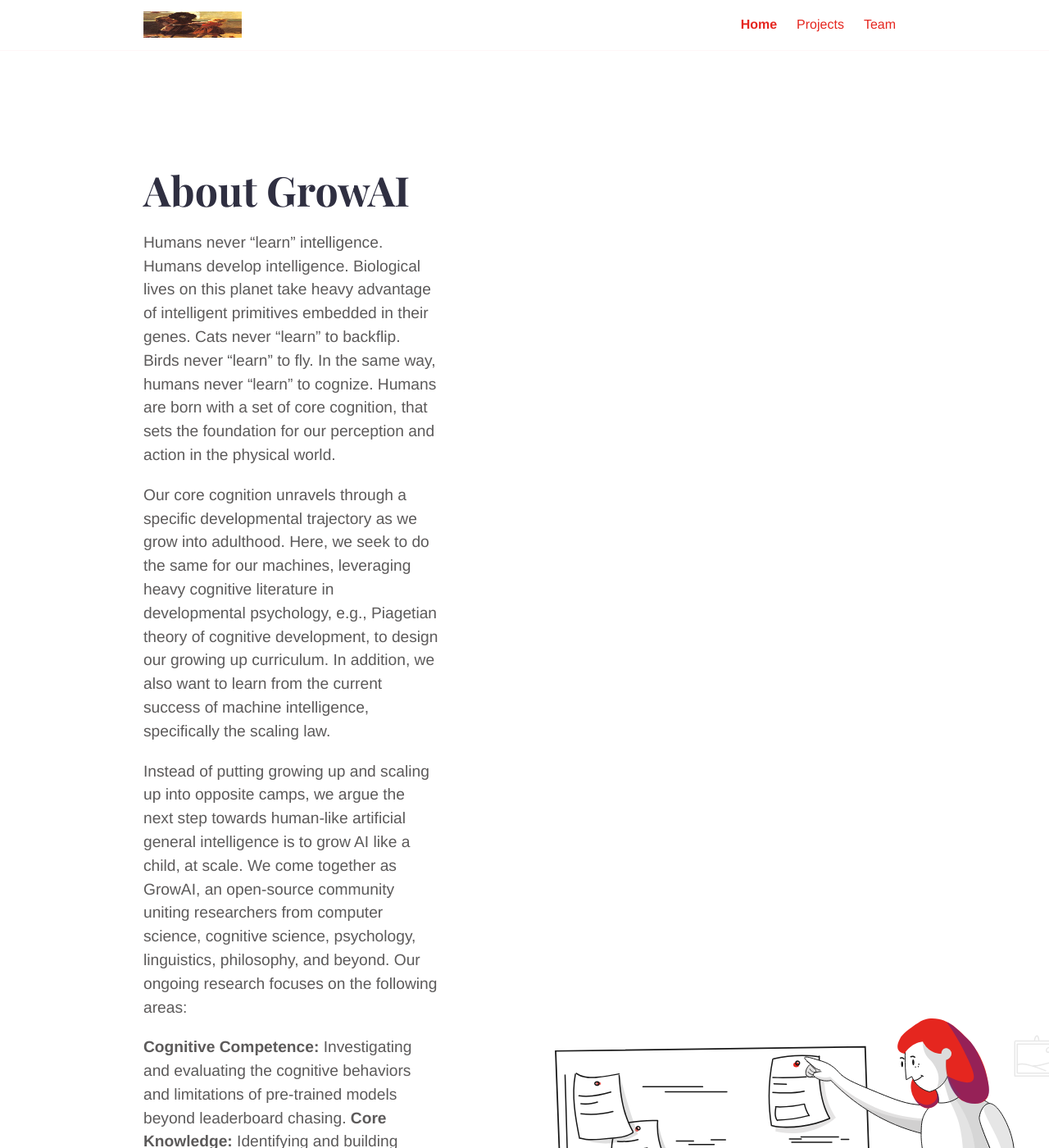
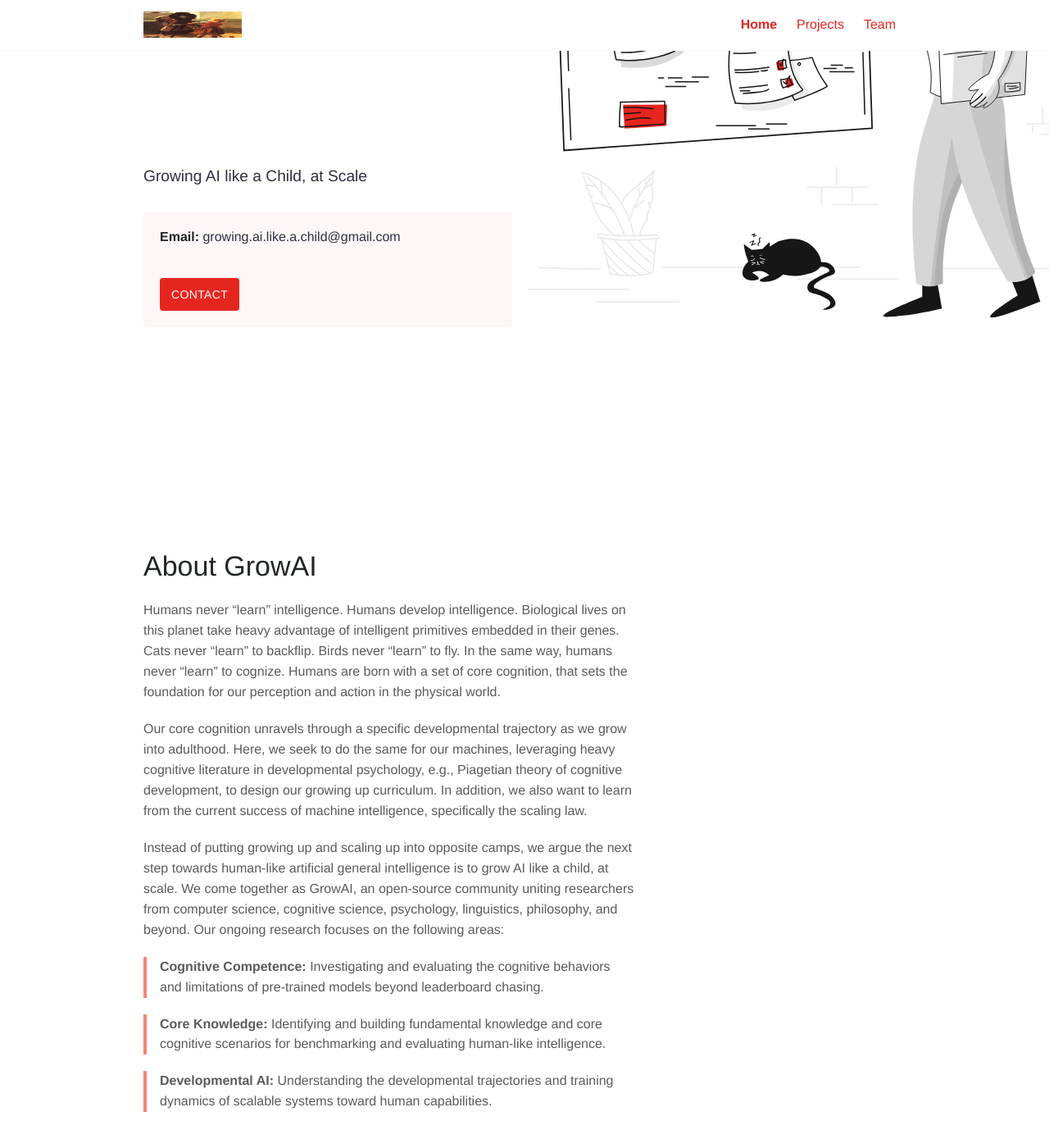
Before and after one commit to grow-ai-like-a-child/grow-ai-like-a-child.github.io, a Jekyll site: the page built from index.md, in a window 1280 px wide and 1400 px high. Shown: the whole window at 82% size. Built offline with Jekyll 4.4.1, drawn with Linux system fonts in a browser that asks for light colours; some of the changed text lies outside the part shown.

Commit message:
modify layout

```diff
--- a/_layouts/home.html
+++ b/_layouts/home.html
@@ -7,7 +7,7 @@
   <div class="container">
     <div class="row justify-content-start">
       <div class="col-12 col-md-7 col-lg-6 order-2 order-md-1">
-        {{ content }}
+        <h2>{{ page.title }}</h2>
         {% if page.show_call_box %}
           {% include call.html show_button=true %}
         {% endif %}
--- a/index.md
+++ b/index.md
@@ -17,5 +17,7 @@
 Instead of putting growing up and scaling up into opposite camps, we argue the next step towards human-like artificial general intelligence is to grow AI like a child, at scale. We come together as GrowAI, an open-source community uniting researchers from computer science, cognitive science, psychology, linguistics, philosophy, and beyond. Our ongoing research focuses on the following areas:
 
 > **Cognitive Competence:** Investigating and evaluating the cognitive behaviors and limitations of pre-trained models beyond leaderboard chasing.
+
 > **Core Knowledge:** Identifying and building fundamental knowledge and core cognitive scenarios for benchmarking and evaluating human-like intelligence.
+
 > **Developmental AI:** Understanding the developmental trajectories and training dynamics of scalable systems toward human capabilities.
```
